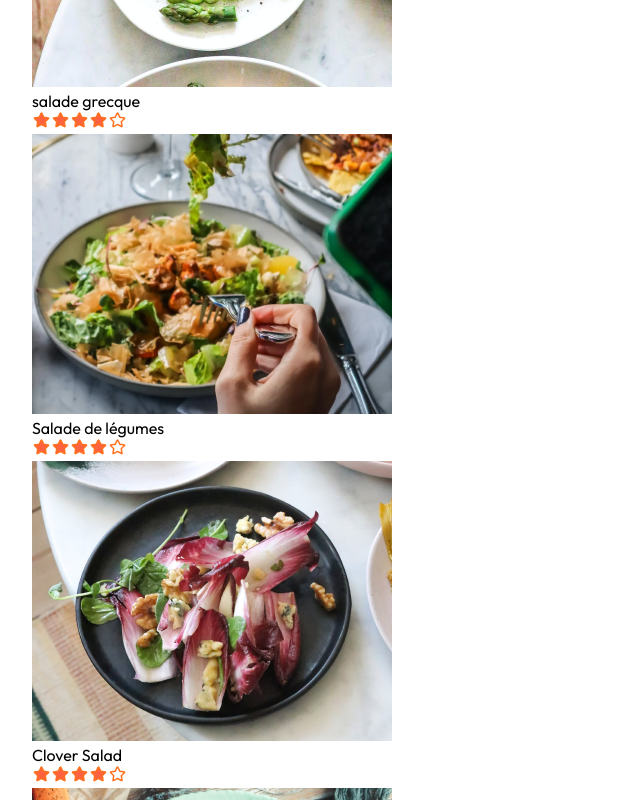
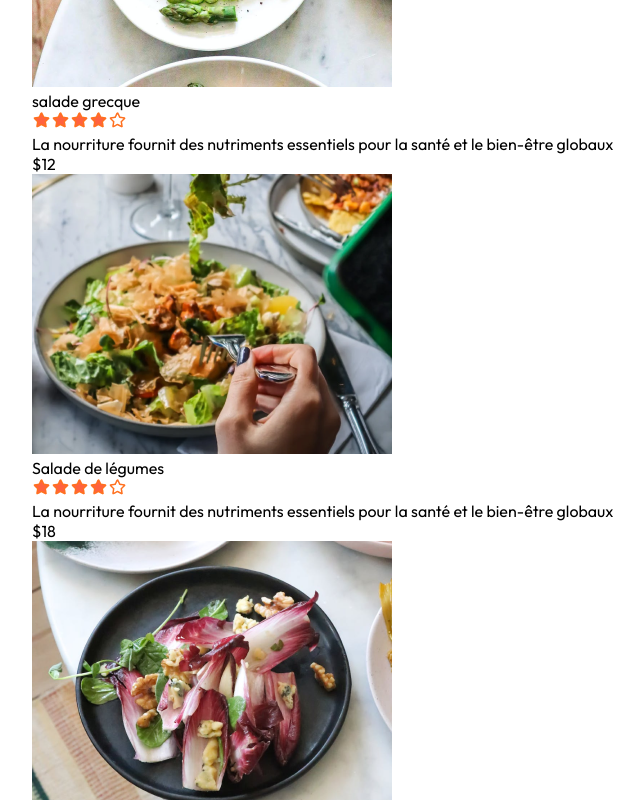
Before and after one commit to moonspark78/Food_Delivery, a React (Vite) app: page / in a window 1280 px wide. Shown: the part 1240-2040 px from the top of the page, without its empty margins (96-740 px from the left). Built offline with nearby package versions, Linux system fonts and the light colour scheme.

Commit message:
:art: create the FoodItem  compoennents :  :art:

```diff
--- a/src/components/FoodItem/FoodItem.jsx
+++ b/src/components/FoodItem/FoodItem.jsx
@@ -10,9 +10,11 @@ const FoodItem = ({id,name,price,description,image}) => {
         </div>
         <div className="food-item-info">
           <div className="food-item-name-rating">
-            <p>{name}</p>
-            <img src={assets.rating_starts} alt="" />
+              <p>{name}</p>
+              <img src={assets.rating_starts} alt="" />
           </div>
+          <p className='food-items-desc'>{description}</p>
+          <p className='food-item-price'>${price}</p>
         </div>
     </div>
   )
```
